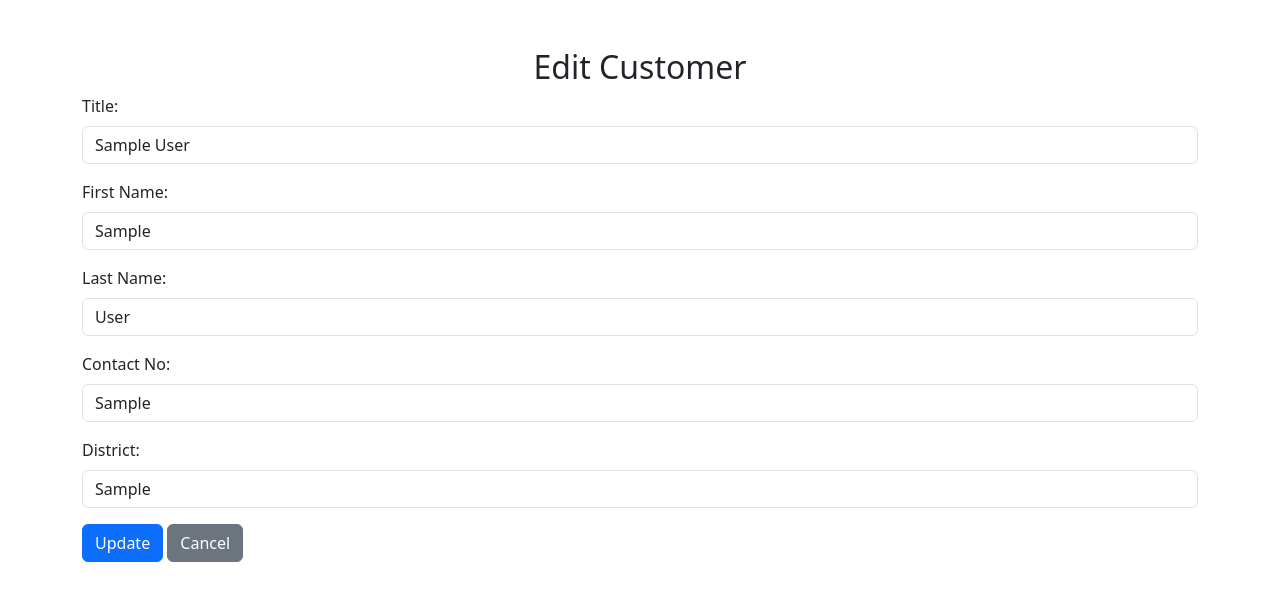
After one commit to SManeesha99/CSquare_Assignment, a PHP site: page /customeredit.php?id=1 in a window 1280 px wide. The commit adds this page. Shown: the top 601 px of the page. Run offline with PHP 8.4, Linux system fonts and the light colour scheme; tables that the repository leaves empty or names only in its code hold one stand-in row (values such as "Sample post").

Commit message:
edit and delete customer

```diff
--- /dev/null
+++ b/customeredit.php
@@ -0,0 +1,81 @@
+<?php
+$servername = "localhost";
+$username = "root";
+$password = "12345";
+$dbname = "assignment";
+
+// Create connection
+$connection = new mysqli($servername, $username, $password, $dbname);
+
+if ($connection->connect_error) {
+    die("Connection failed: " . $connection->connect_error);
+}
+
+$id = $_GET['id'];
+$sql = "SELECT * FROM customer WHERE id = $id";
+$result = $connection->query($sql);
+
+if ($result->num_rows > 0) {
+    $row = $result->fetch_assoc();
+} else {
+    die("Customer not found.");
+}
+
+if (isset($_POST['updateBtn'])) {
+    $title = $_POST['title'];
+    $first_name = $_POST['first_name'];
+    $last_name = $_POST['last_name'];
+    $contact_no = $_POST['contact_no'];
+    $district = $_POST['district'];
+
+    $update_sql = "UPDATE customer SET title='$title', first_name='$first_name', last_name='$last_name', contact_no='$contact_no', district='$district' WHERE id=$id";
+
+    if ($connection->query($update_sql) === TRUE) {
+        header("Location: /CSquare_Assignment/index.php"); // Redirect back to the main page
+        exit;
+    } else {
+        echo "Error updating record: " . $connection->error;
+    }
+}
+?>
+
+<!DOCTYPE html>
+<html lang="en">
+<head>
+    <meta charset="UTF-8">
+    <meta name="viewport" content="width=device-width, initial-scale=1.0">
+    <link href="https://cdn.jsdelivr.net/npm/bootstrap@5.3.3/dist/css/bootstrap.min.css" rel="stylesheet">
+    <title>Edit Customer</title>
+</head>
+<body>
+    <div class="container my-5">
+        <h2 class="text-center">Edit Customer</h2>
+        <form method="POST">
+            <div class="mb-3">
+                <label for="title" class="form-label">Title:</label>
+                <input type="text" class="form-control" name="title" value="<?php echo htmlspecialchars($row['title']); ?>" required>
+            </div>
+            <div class="mb-3">
+                <label for="first_name" class="form-label">First Name:</label>
+                <input type="text" class="form-control" name="first_name" value="<?php echo htmlspecialchars($row['first_name']); ?>" required>
+            </div>
+            <div class="mb-3">
+                <label for="last_name" class="form-label">Last Name:</label>
+                <input type="text" class="form-control" name="last_name" value="<?php echo htmlspecialchars($row['last_name']); ?>" required>
+            </div>
+            <div class="mb-3">
+                <label for="contact_no" class="form-label">Contact No:</label>
+                <input type="text" class="form-control" name="contact_no" value="<?php echo htmlspecialchars($row['contact_no']); ?>" required>
+            </div>
+            <div class="mb-3">
+                <label for="district" class="form-label">District:</label>
+                <input type="text" class="form-control" name="district" value="<?php echo htmlspecialchars($row['district']); ?>" required>
+            </div>
+            <button type="submit" name="updateBtn" class="btn btn-primary">Update</button>
+            <a href="/CSquare_Assignment/index.php" class="btn btn-secondary">Cancel</a>
+        </form>
+    </div>
+
+    <script src="https://cdn.jsdelivr.net/npm/bootstrap@5.3.3/dist/js/bootstrap.bundle.min.js"></script>
+</body>
+</html>
```
Also changed, not shown: customerdelete.php (added, +23 -0 lines), index.php (+70 -43 lines).
